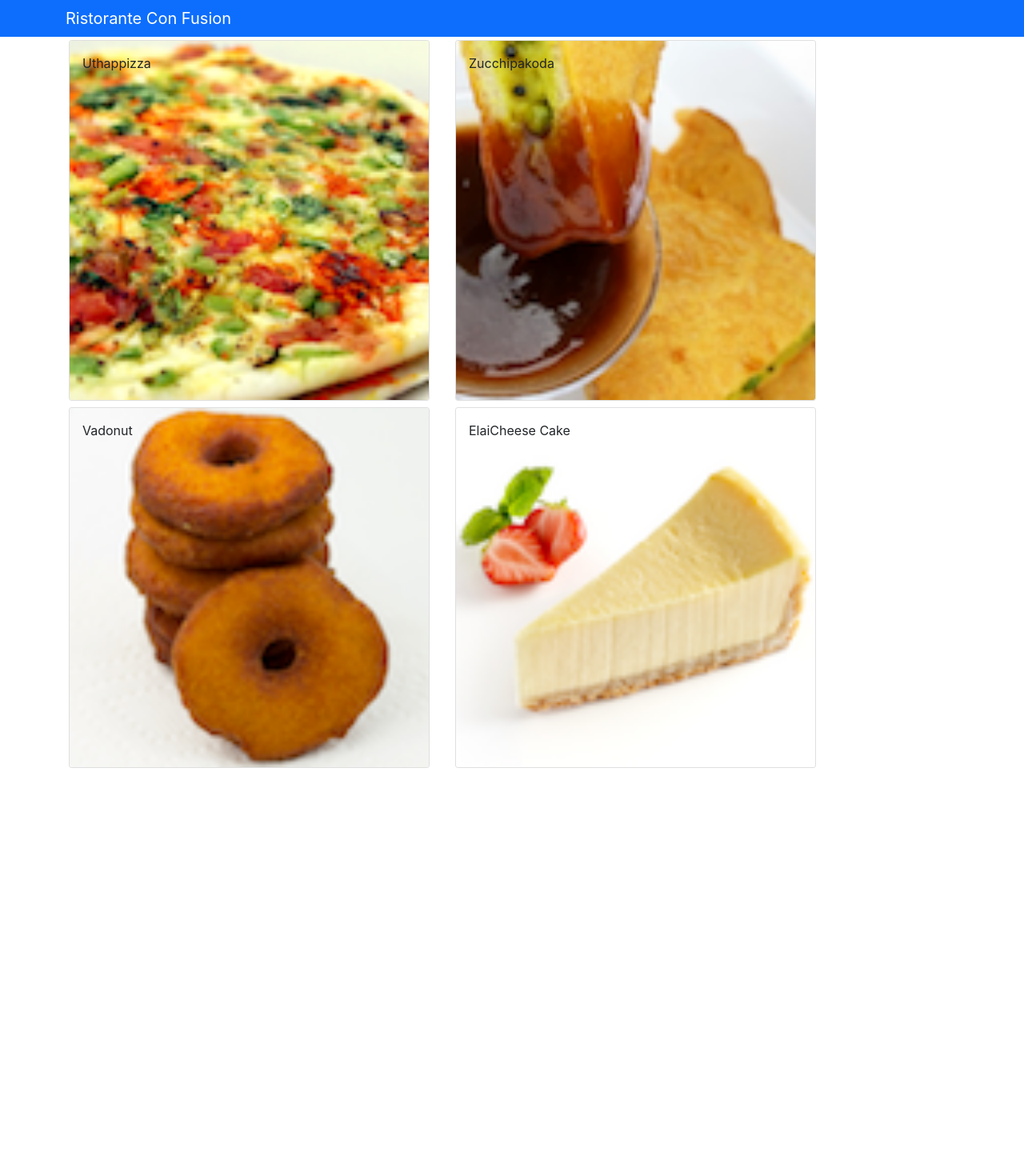
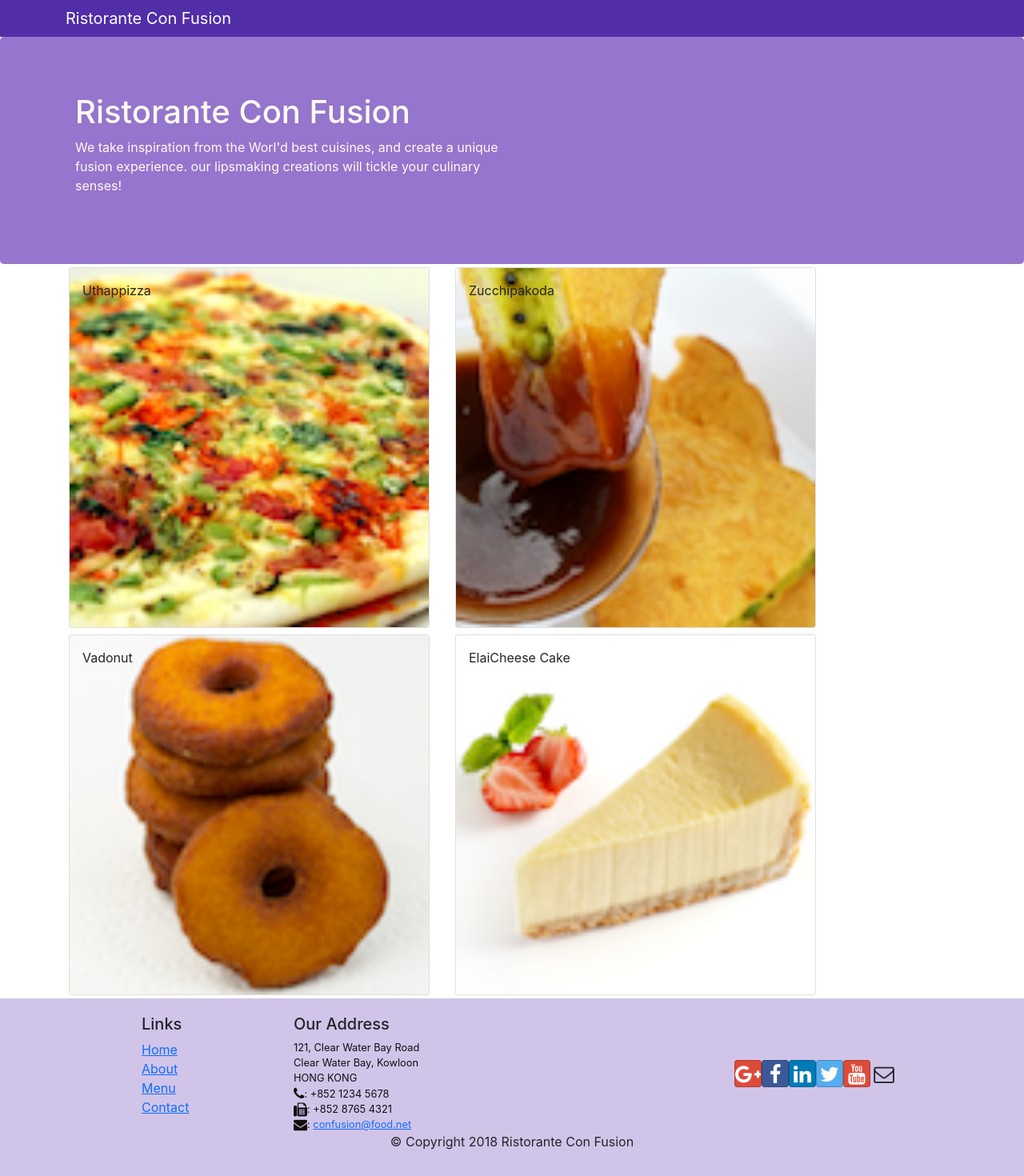
Before and after one commit to JaiAgarwal-24/Consfusion_restaurant_with_react_coursera, a React (Create React App) app: page /contactus in a window 1280 px wide. Shown: the top 1470 px of the page at 80% size. Before the commit the page ends 964 px from the top, so only its background shows below. Built offline with nearby package versions, Linux system fonts and the light colour scheme.

Commit message:
Header and Footer Comonent

```diff
--- a/package.json
+++ b/package.json
@@ -7,6 +7,8 @@
     "@testing-library/react": "^13.3.0",
     "@testing-library/user-event": "^13.5.0",
     "bootstrap": "^5.1.3",
+    "bootstrap-social": "^5.1.1",
+    "font-awesome": "^4.7.0",
     "react": "^18.1.0",
     "react-dom": "^18.1.0",
     "react-popper": "^2.3.0",
--- a/src/App.css
+++ b/src/App.css
@@ -1,3 +1,39 @@
-ul{
-  list-style-type: none;
+.jumbotron {
+  padding: 4rem 2rem;
+  margin-bottom: 2rem;
+  background-color: var(--bs-light);
+  border-radius: .3rem;
 }
+.row-header{
+  margin:0px auto;
+  padding:0px auto;
+}
+
+.row-content {
+  margin:0px auto;
+  padding: 50px 0px 50px 0px;
+  border-bottom: 1px ridge;
+  min-height:400px;
+}
+
+.footer{
+  background-color: #D1C4E9;
+  margin:0px auto;
+  padding: 20px 0px 20px 0px;
+}
+.jumbotron {
+  padding:70px 30px 70px 30px;
+  margin:0px auto;
+  background: #9575CD ;
+  color:floralwhite;
+}
+
+address{
+  font-size:80%;
+  margin:0px;
+  color:#0f0f0f;
+}
+
+.navbar-dark {
+  background-color: #512DA8;
+}
--- /dev/null
+++ b/src/components/FooterComponent.js
@@ -0,0 +1,50 @@
+import React from 'react';
+
+function Footer(props) {
+    return(
+    <div className="footer">
+        <div className="container">
+            <div className="row justify-content-center">
+                <div className="col-4 offset-1 col-sm-2">
+                    <h5>Links</h5>
+                    <ul className="list-unstyled">
+                        <li><a href="#">Home</a></li>
+                        <li><a href="#">About</a></li>
+                        <li><a href="#">Menu</a></li>
+                        <li><a href="contactus.html">Contact</a></li>
+                    </ul>
+                </div>
+                <div className="col-7 col-sm-5">
+                    <h5>Our Address</h5>
+                    <address>
+		              121, Clear Water Bay Road<br />
+		              Clear Water Bay, Kowloon<br />
+		              HONG KONG<br />
+		              <i className="fa fa-phone fa-lg"></i>: +852 1234 5678<br />
+		              <i className="fa fa-fax fa-lg"></i>: +852 8765 4321<br />
+		              <i className="fa fa-envelope fa-lg"></i>: <a href="mailto:confusion@food.net">
+                         confusion@food.net</a>
+                    </address>
+                </div>
+                <div className="col-12 col-sm-4 align-self-center">
+                    <div className="text-center">
+                        <a className="btn btn-social-icon btn-google" href="http://google.com/+"><i className="fa fa-google-plus"></i></a>
+                        <a className="btn btn-social-icon btn-facebook" href="http://www.facebook.com/profile.php?id="><i className="fa fa-facebook"></i></a>
+                        <a className="btn btn-social-icon btn-linkedin" href="http://www.linkedin.com/in/"><i className="fa fa-linkedin"></i></a>
+                        <a className="btn btn-social-icon btn-twitter" href="http://twitter.com/"><i className="fa fa-twitter"></i></a>
+                        <a className="btn btn-social-icon btn-google" href="http://youtube.com/"><i className="fa fa-youtube"></i></a>
+                        <a className="btn btn-social-icon" href="mailto:"><i className="fa fa-envelope-o"></i></a>
+                    </div>
+                </div>
+            </div>
+            <div className="row justify-content-center">
+                <div className="col-auto">
+                    <p>© Copyright 2018 Ristorante Con Fusion</p>
+                </div>
+            </div>
+        </div>
+    </div>
+    )
+}
+
+export default Footer;
--- /dev/null
+++ b/src/components/HeaderComponent.js
@@ -0,0 +1,31 @@
+import React, { Component } from 'react';
+import { Navbar, NavbarBrand, Jumbotron } from 'reactstrap';
+
+class Header extends Component {
+    render() {
+        return (
+            // Short Form
+            // <>
+            // </>
+            <React.Fragment>
+                <Navbar dark>
+                    <div className='container'>
+                        <NavbarBrand href='/'>Ristorante Con Fusion</NavbarBrand>
+                    </div>
+                </Navbar>
+                <div className='jumbotron'>
+                    <div className='container'>
+                        <div className='row row-header'>
+                            <div className='col-12 col-sm-6'>
+                                <h1>Ristorante Con Fusion</h1>
+                                <p>We take inspiration from the Worl'd best cuisines, and create a unique fusion experience. our lipsmaking creations will tickle your culinary senses!</p>
+                            </div>
+                        </div>
+                    </div>
+                </div>
+            </React.Fragment>
+        );
+    }
+}
+
+export default Header;
--- a/src/components/MainComponent.js
+++ b/src/components/MainComponent.js
@@ -1,8 +1,9 @@
-import { Navbar, NavbarBrand } from 'reactstrap';
 import Menu from './MenuComponent';
 import { DISHES} from '../shared/dishes';
 import React, { Component } from 'react';
 import DishDetail from "./DishdetailComponent";
+import Header from "./HeaderComponent";
+import Footer from "./FooterComponent"
 
 class Main extends Component {
 
@@ -22,13 +23,10 @@
   render () {
     return (
       <div >
-        <Navbar dark color='primary'>
-          <div className='container'>
-            <NavbarBrand href='/'>Ristorante Con Fusion</NavbarBrand>
-          </div>
-        </Navbar>
+        <Header />
         <Menu dishes= {this.state.dishes} onClick = {(dishId) => this.onDishSelect(dishId)} />
         <DishDetail dish = {this.state.dishes.filter((dish) => dish.id === this.state.selectedDish)[0]} />
+        <Footer />
       </div>
     );
   }
--- a/src/index.js
+++ b/src/index.js
@@ -1,6 +1,8 @@
 import React from 'react';
 import ReactDOM from 'react-dom/client';
 import 'bootstrap/dist/css/bootstrap.min.css';
+import 'font-awesome/css/font-awesome.min.css';
+import 'bootstrap-social/bootstrap-social.css';
 import './index.css';
 import App from './App';
 import reportWebVitals from './reportWebVitals';
```
Also changed, not shown: 1 other file (tests, documents, lock files or other folders).
